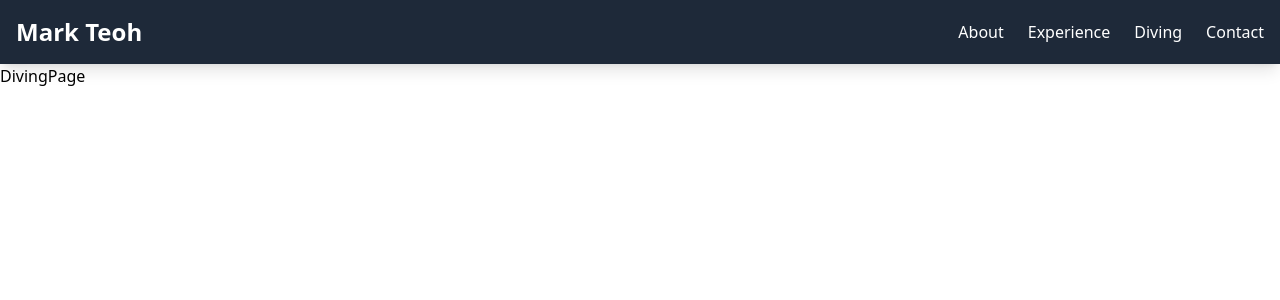
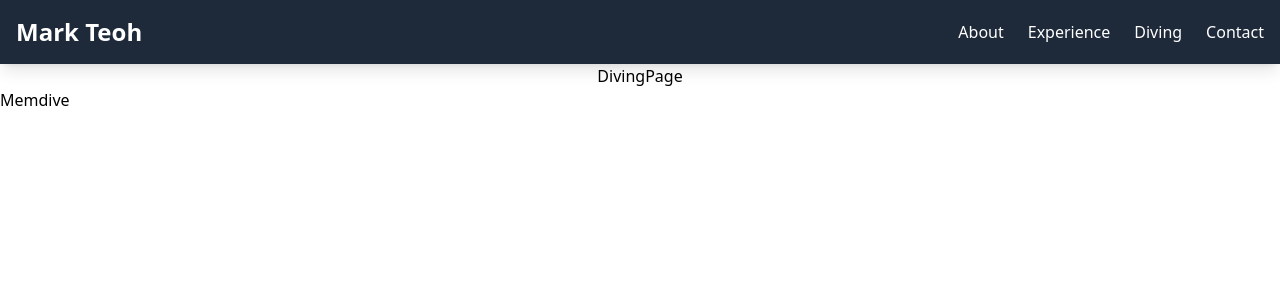
Before and after one commit to mark-teoh/mark-teoh.github.io, a React (Vite) app: page /diving in a window 1280 px wide. Shown: the top 300 px of the page. Built offline with nearby package versions, Linux system fonts and the light colour scheme.

Commit message:
added path from diving page to memdive

```diff
--- a/src/pages/DivingPage.tsx
+++ b/src/pages/DivingPage.tsx
@@ -1,5 +1,5 @@
 import Nav from '../component/nav/Nav'
-
+import { Link } from 'react-router'
 
 const DivingPage = () => {
   return (
@@ -7,7 +7,8 @@ const DivingPage = () => {
     <header>
       <Nav />
     </header>
-    <div>DivingPage</div>
+    <div className='className=" flex justify-center'>DivingPage</div>
+    <Link to="/memdive" className="hover:text-blue-400 transition block">Memdive</Link>
     </>
   )
 }
```
